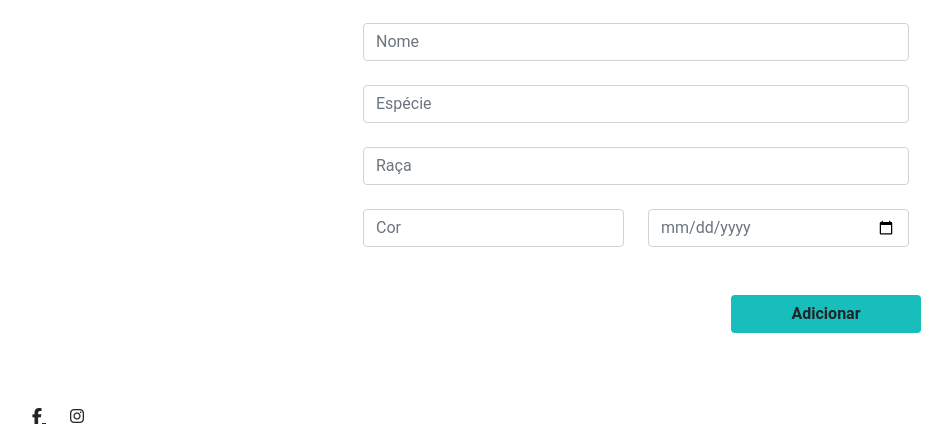
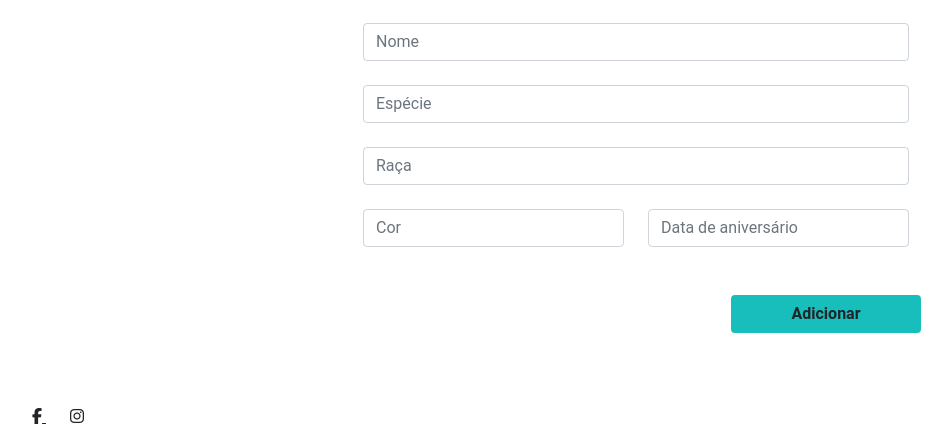
Before and after one commit to VicenteLorenzon/projeto-integrador-3, a Django app: page /adicionar_pet/ in a window 1280 px wide. Shown: the part 209-637 px from the top of the page, without its empty margins (4-956 px from the left). Run offline with Django 4.2, Linux system fonts and the light colour scheme; some libraries are stand-ins or nearby versions.

Commit message:
Update adicionar_pet.html

```diff
--- a/templates/adicionar_pet.html
+++ b/templates/adicionar_pet.html
@@ -47,7 +47,7 @@
               <input type="text" class="form-control" placeholder="Cor" aria-label="Cor" name="cor">
             </div>
             <div class="col">
-                <input type="date" class="form-control datePlaceholder" aria-label="Aniversário" name="aniversario">
+                <input type="text" class="form-control datePlaceholder" placeholder="Data de aniversário" onfocus="(this.type='date')" aria-label="Aniversário" name="aniversario">
               </div>
             <div class="col-3"></div>
           </div>
```
